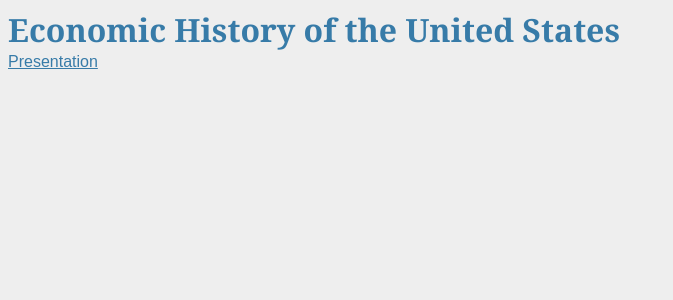
After one commit to imajunryou/blinkwink, a Flask app: page /econ in a window 1280 px wide. The commit adds this page. Shown: the top 300 px of the page, without its empty margins (0-673 px from the left). Run offline with Flask 2, Linux system fonts and the light colour scheme.

Commit message:
Add economic history project bits

```diff
--- a/blinkwink/main/views.py
+++ b/blinkwink/main/views.py
@@ -8,3 +8,7 @@ def index():
 @main.route("reasoning")
 def reasoning():
     return render_template("reasoning_project.html")
+
+@main.route("econ")
+def econ():
+    return render_template("econ_project.html")
--- /dev/null
+++ b/blinkwink/templates/econ_project.html
@@ -0,0 +1,6 @@
+{% extends "_base.html" %}
+{% block content %}
+    <h1>Economic History of the United States</h1>
+
+    <a href="https://prezi.com/view/4w8iRugQZBqlodKEWt4c/">Presentation</a>
+{% endblock %}
--- a/blinkwink/templates/index.html
+++ b/blinkwink/templates/index.html
@@ -26,5 +26,6 @@
     <h2>Onsite Links</h2>
     <ul>
         <li><a href={{ url_for('main.reasoning') }}>Reasoning and Rational Decision Making Project</a></li>
+        <li><a href={{ url_for('main.econ') }}>Economic History of the United States Presentation</a></li>
     </ul>
 {% endblock %}
--- a/test_blinkwink.py
+++ b/test_blinkwink.py
@@ -21,5 +21,9 @@ class TestTestCase(TestCase):
         response = self.client.get(url_for("main.reasoning"))
         self.assertEqual(response.status_code, 200)
 
+    def test_can_connect_to_econ_page(self):
+        response = self.client.get(url_for("main.econ"))
+        self.assertEqual(response.status_code, 200)
+
 if __name__ == "__main__":
     unittest.main()
```
